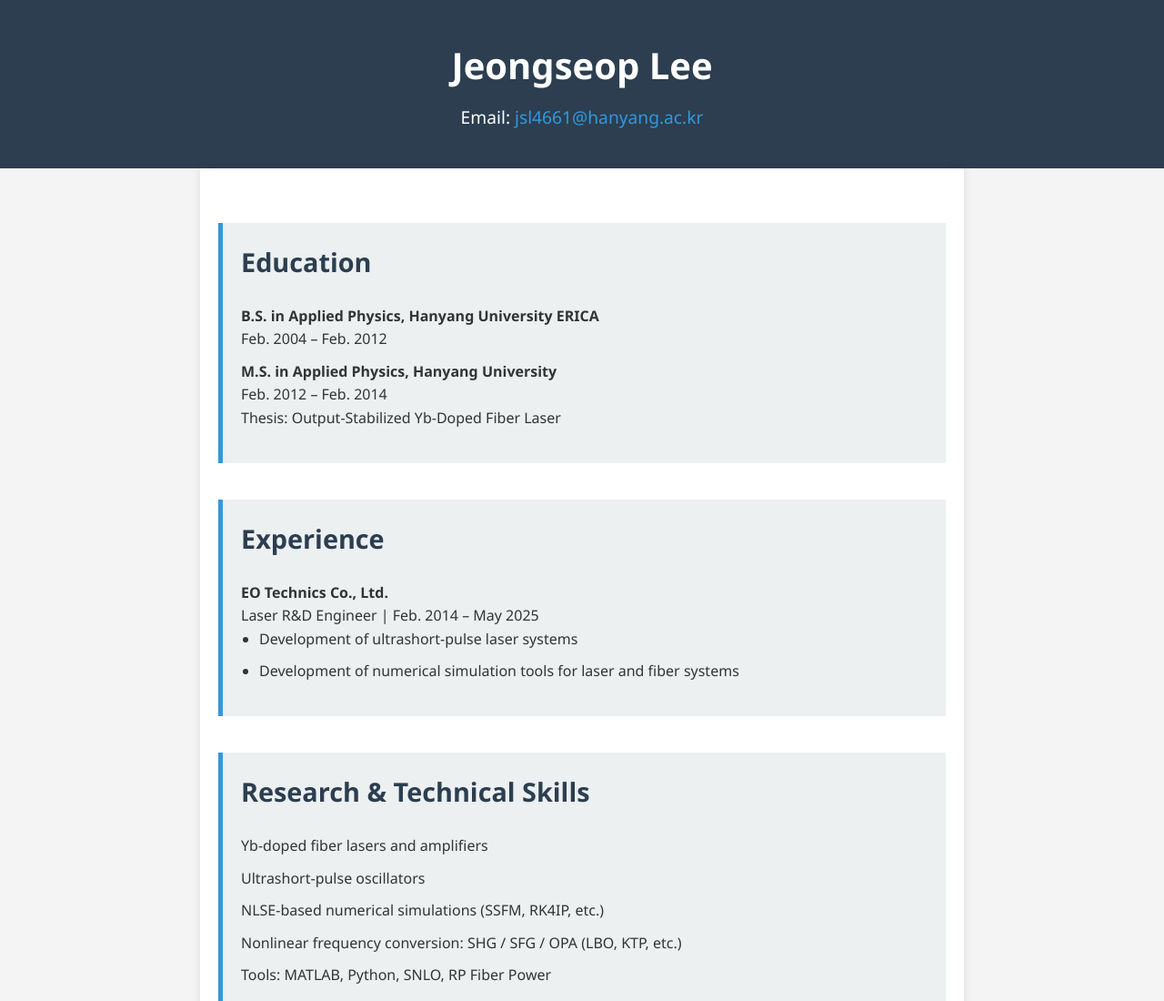
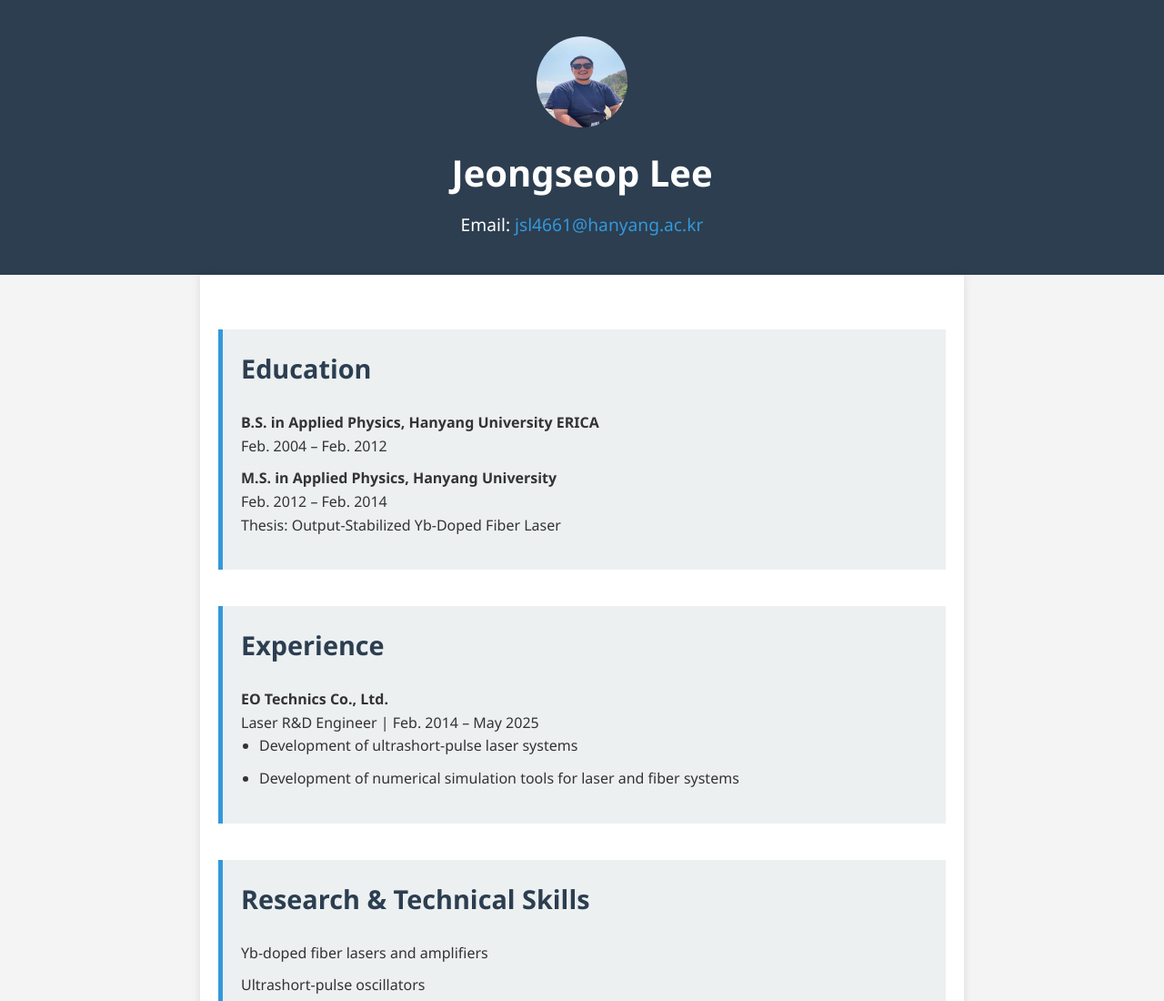
Before and after one commit to JS240784/Home, a plain HTML site: page index.html in a window 1280 px wide. Shown: the top 1100 px of the page at 91% size. Drawn offline with Linux system fonts and the light colour scheme.

Commit message:
Add profile image to homepage

```diff
--- a/index.html
+++ b/index.html
@@ -77,6 +77,7 @@
 </head>
 <body>
     <header>
+        <img src="image_small.jpg" alt="Profile Picture" style="width: 100px; height: 100px; border-radius: 50%; margin-bottom: 10px;">
         <h1>Jeongseop Lee</h1>
         <p>Email: <a href="mailto:jsl4661@hanyang.ac.kr">jsl4661@hanyang.ac.kr</a></p>
     </header>
```
Also changed, not shown: image_small.jpg (added).
